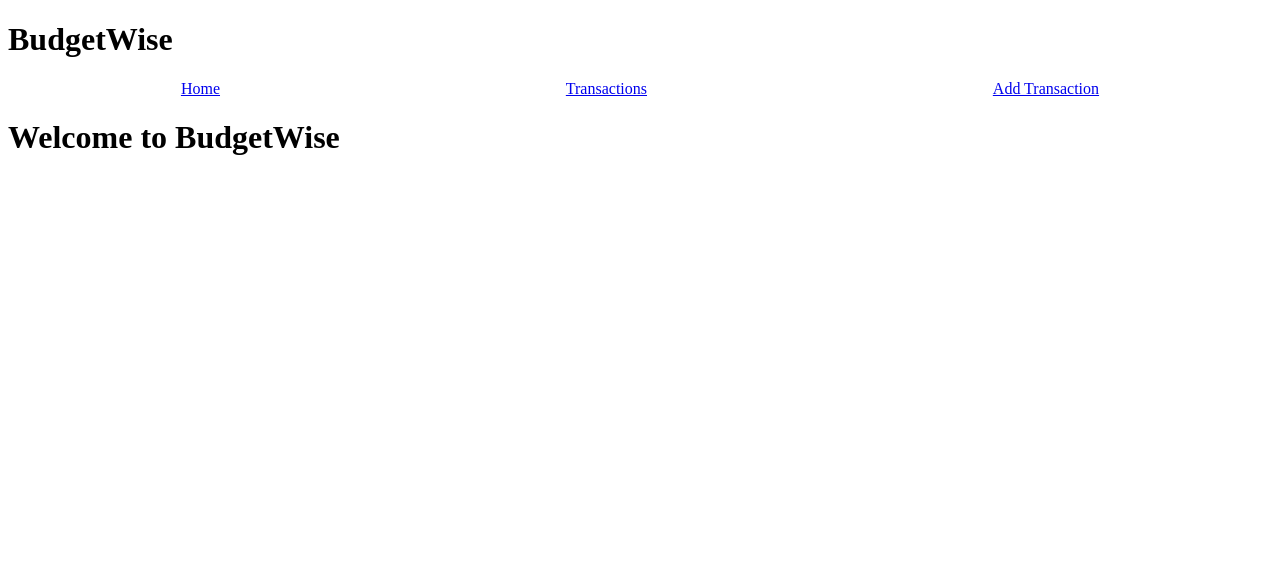
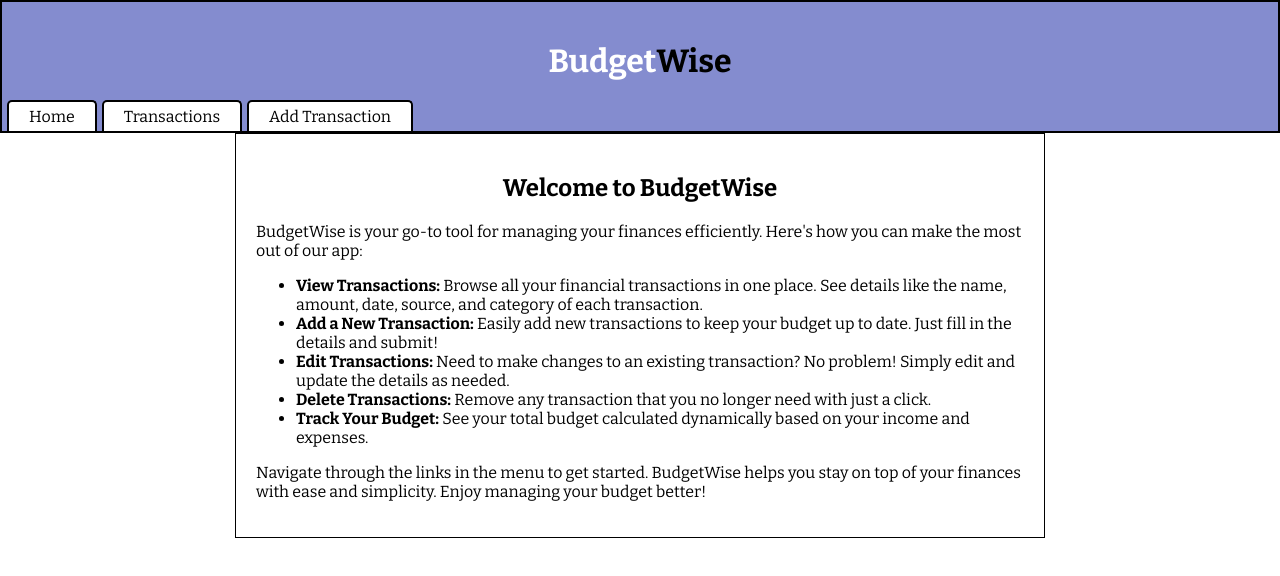
Before and after one commit to AbdelSayedahmed/Budgeting-App-Frontend, a React (Create React App) app: page / in a window 1280 px wide. Shown: the top 576 px of the page. Built offline with nearby package versions, Linux system fonts and the light colour scheme.

Commit message:
Home and Nav modified

```diff
--- a/src/components/Home.jsx
+++ b/src/components/Home.jsx
@@ -1,5 +1,18 @@
 import React from "react";
 
 export default function Home() {
-  return <h1>Welcome to BudgetWise</h1>;
+  return (
+    <div className="home-container">
+      <h2>Welcome to BudgetWise</h2>
+      <p>BudgetWise is your go-to tool for managing your finances efficiently. Here's how you can make the most out of our app:</p>
+      <ul>
+        <li><strong>View Transactions:</strong> Browse all your financial transactions in one place. See details like the name, amount, date, source, and category of each transaction.</li>
+        <li><strong>Add a New Transaction:</strong> Easily add new transactions to keep your budget up to date. Just fill in the details and submit!</li>
+        <li><strong>Edit Transactions:</strong> Need to make changes to an existing transaction? No problem! Simply edit and update the details as needed.</li>
+        <li><strong>Delete Transactions:</strong> Remove any transaction that you no longer need with just a click.</li>
+        <li><strong>Track Your Budget:</strong> See your total budget calculated dynamically based on your income and expenses.</li>
+      </ul>
+      <p>Navigate through the links in the menu to get started. BudgetWise helps you stay on top of your finances with ease and simplicity. Enjoy managing your budget better!</p>
+    </div>
+  );
 }
--- a/src/components/Nav.jsx
+++ b/src/components/Nav.jsx
@@ -4,7 +4,7 @@ import { Link } from "react-router-dom";
 export default function Nav() {
   return (
     <div className="nav-container">
-      <h1>BudgetWise</h1>
+      <h1>Budget<span>Wise</span></h1>
       <nav>
         <Link to="/">Home</Link>
         <Link to="/transactions">Transactions</Link>
--- a/src/index.css
+++ b/src/index.css
@@ -1,4 +1,64 @@
+@import url('https://fonts.googleapis.com/css2?family=Bitter:ital,wght@0,100..900;1,100..900&display=swap');
+
+body {
+    margin: 0px;
+    padding: 0px;
+    font-family: Bitter;
+    background-color: 2px solid black;
+}
+
+a {
+    text-decoration: none;
+    color: black;
+}
+
+a:hover {
+    color: grey;
+    cursor: pointer;
+}
+
+.nav-container {
+    background-color: #848ccf;
+    padding: 20px 5px 0px 5px;
+    border: 2px solid black;
+}
+
+.nav-container h1 {
+    margin: 0px;
+    padding: 20px;
+    text-align: center;
+    color: white;
+}
+
+.nav-container h1 span {
+    color: black;
+}
+
 .nav-container nav {
     display: flex;
-    justify-content: space-around;
 }
+
+.nav-container nav a {
+    border: 2px solid black;
+    border-bottom: none;
+    border-radius: 5px 5px 0px 0px;
+    padding: 5px 20px;
+    background-color: white;
+    margin-right: 5px;
+}
+
+.nav-container nav a:hover {
+    color: white;
+    background-color: grey;
+}
+
+.home-container {
+    border: 1px solid black;
+    width: 60%;
+    margin: auto auto;
+    padding: 20px;
+}
+
+.home-container h2 {
+    text-align: center;
+}
```
